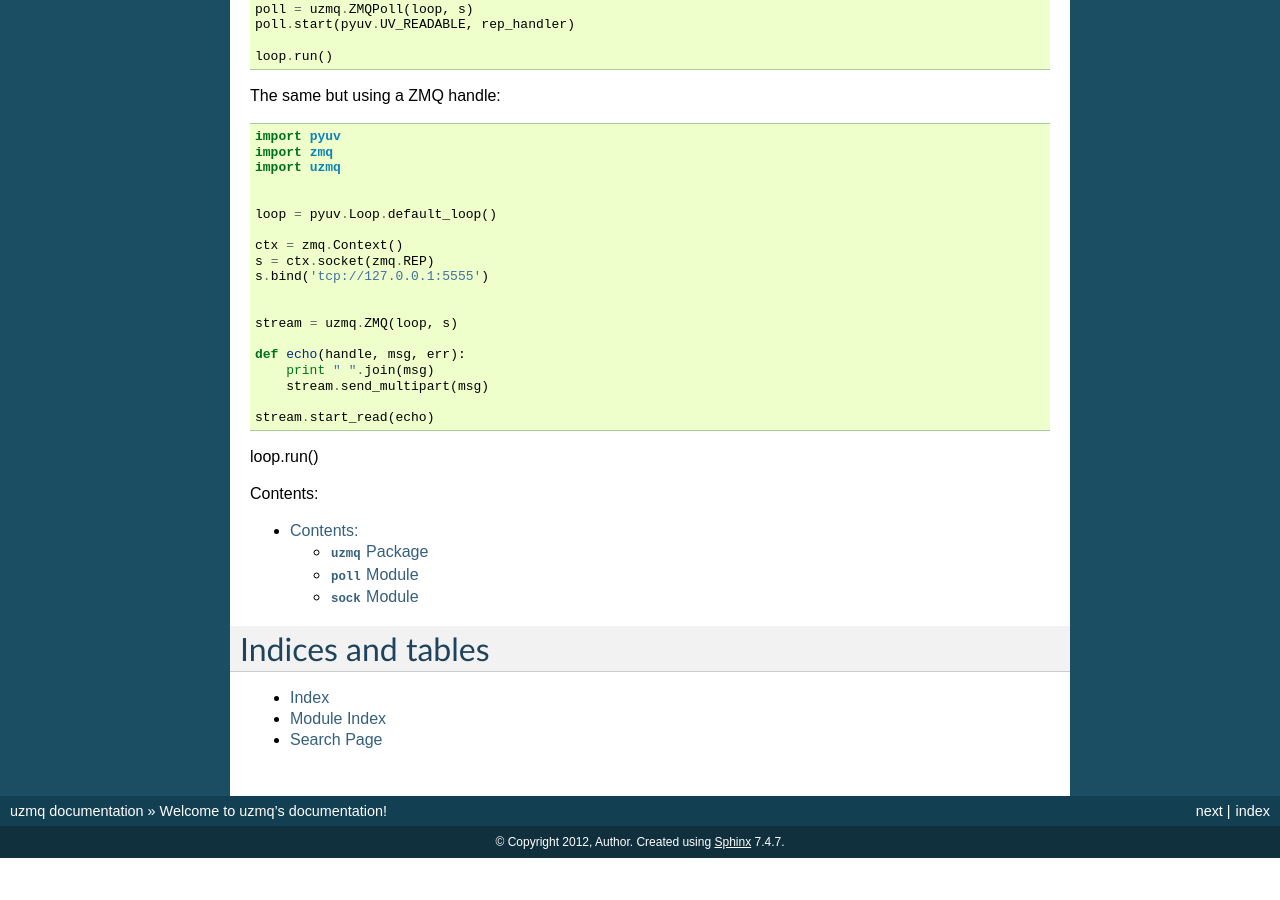
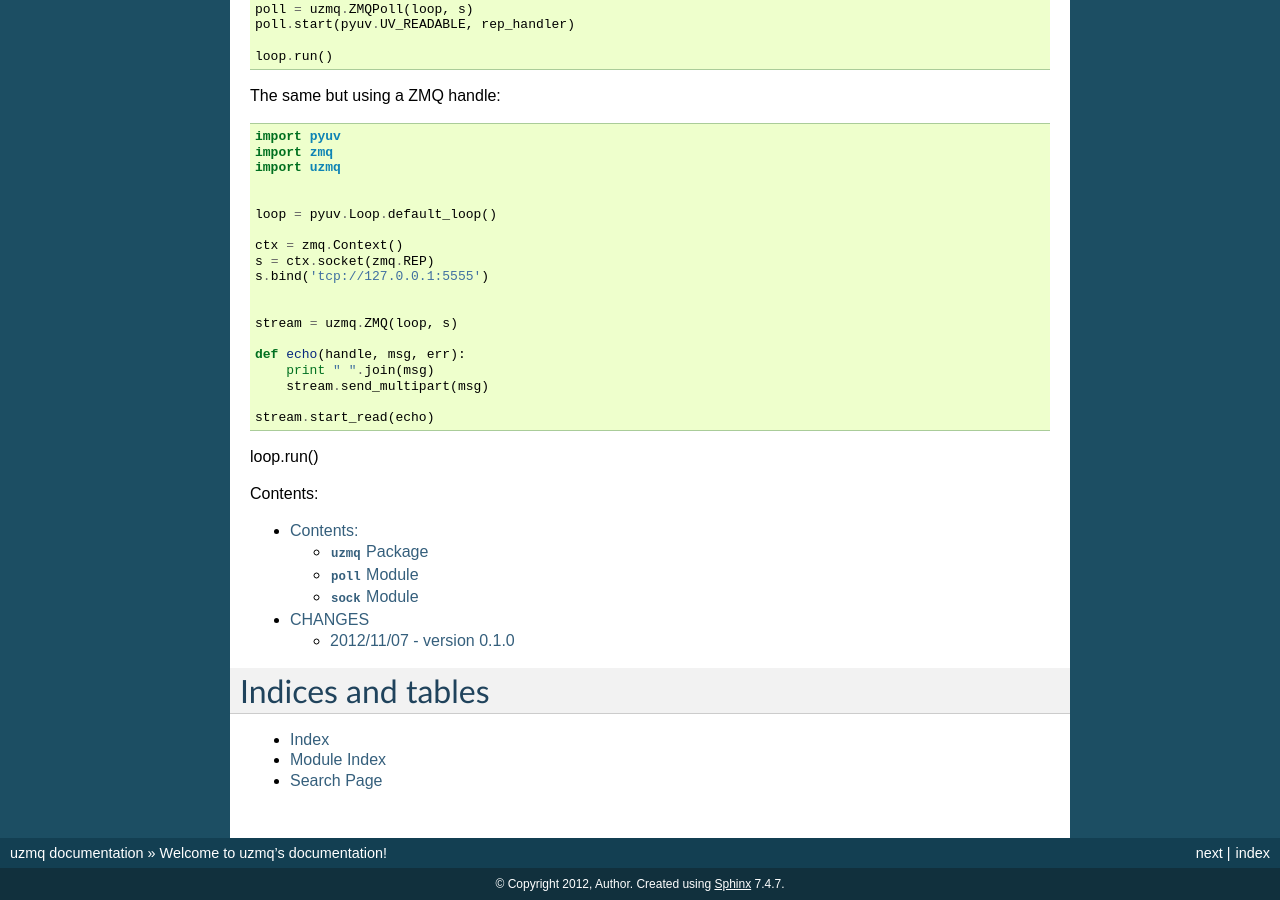
Before and after one commit to benoitc/uzmq, a Sphinx documentation site: the page built from docs/index.rst, in a window 1280 px wide and 900 px high, scrolled down 804 px. Built offline with Sphinx 7.4.7, drawn with Linux system fonts in a browser that asks for light colours; the version number could not be read and is left out; before the commit the page ends 1662 px from its top, so only the background shows below that.

Commit message:
add news

```diff
--- a/docs/index.rst
+++ b/docs/index.rst
@@ -84,6 +84,7 @@ Contents:
    :maxdepth: 4
 
    api
+   news
 
 
 Indices and tables
--- /dev/null
+++ b/docs/news.rst
@@ -0,0 +1,7 @@
+CHANGES
+=======
+
+2012/11/07 - version 0.1.0
+--------------------------
+
+Initial release
```
